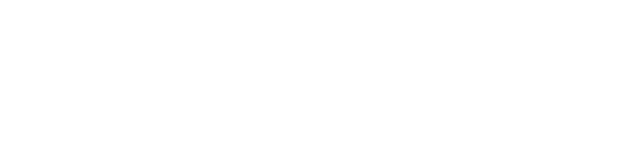
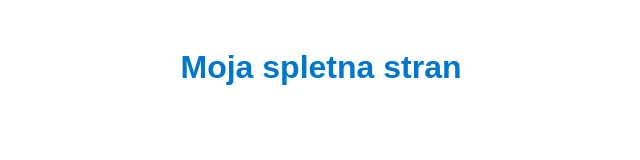
Before and after one commit to le20655/le20655.github.io, a plain HTML site: page index.html in a window 1280 px wide. Shown: the whole page, without its empty margins (319-959 px from the left). Drawn offline with Linux system fonts and the light colour scheme.

Commit message:
Add heading to index.html

```diff
--- a/index.html
+++ b/index.html
@@ -23,5 +23,6 @@
    </style>
 </head>
 <body>
+<h1>Moja spletna stran</h1>
 </body>
 </html>
```
